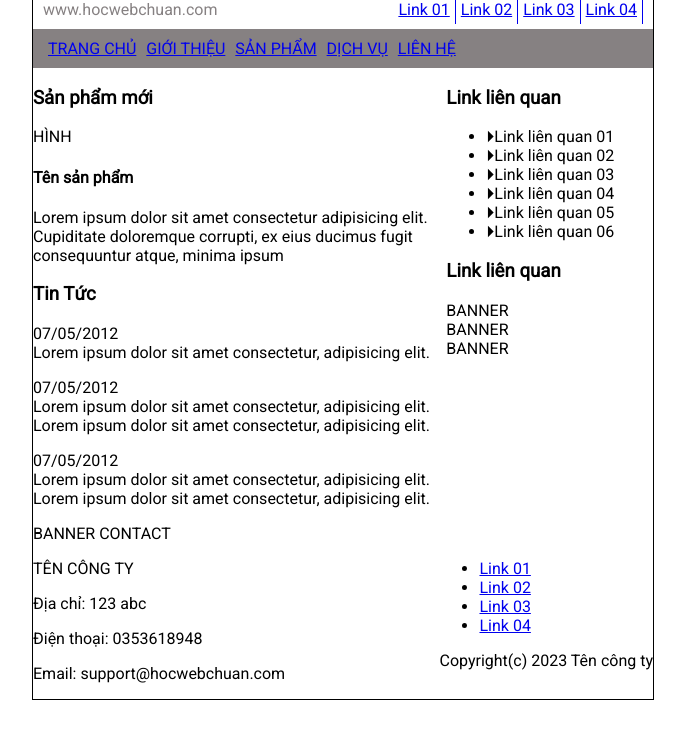
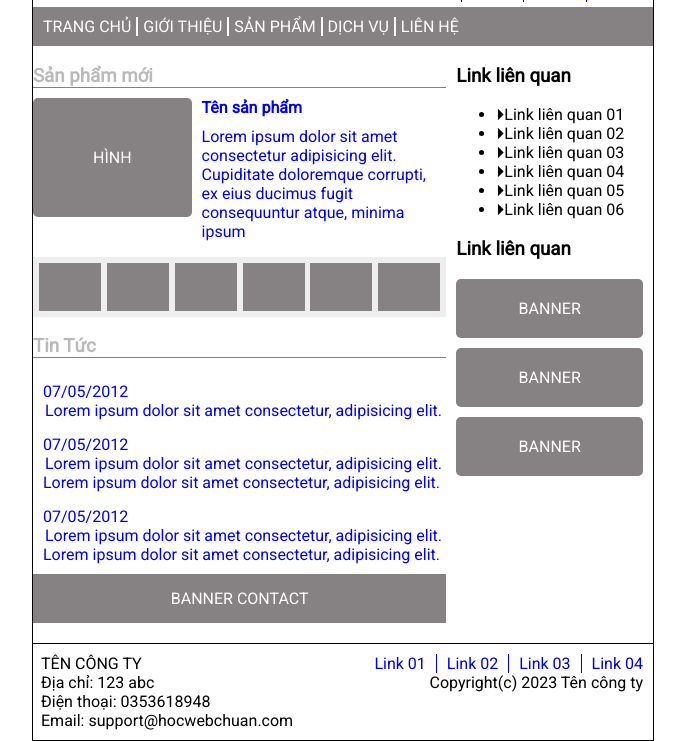
Before and after one commit to quangnd082/MAT3542_WebDevelopment-, a plain HTML site: page Lab3/html/bai_4.html in a window 1280 px wide. Shown: the part 78-819 px from the top of the page, without its empty margins (297-982 px from the left). Drawn offline with Linux system fonts and the light colour scheme.

Commit message:
update lab 4

```diff
--- a/Lab3/css/b4.css
+++ b/Lab3/css/b4.css
@@ -63,12 +63,12 @@ body {
 }
 /* .header-right li:first-child a {
     padding-left: 0;
-}
+} */
 
 .header-right li:last-child a {
     border: none;
     padding-right: 0;
-} */
+}
 
 .header-right .btn {
     padding: 5px 10px;
@@ -95,8 +95,152 @@ body {
 .navbar li {
     margin: 0;
 }
-.navbar a{
-    padding: 5px;
-    border-right: 5px;
+.navbar a {
+    padding: 0 5px;
+    border-right: 2px solid ;
+    text-decoration: none;
+    color: white;
+}
+.product .img{
+    text-align: center;
+    margin-right:50% ;
+    padding: 10px 20px;
+    background-color: gray;
+    color: white;
 
 }
+
+.navbar li:first-child a {
+    padding-left: 0;
+}
+
+.navbar li:last-child a {
+    border: none;
+    padding-right: 0;
+}
+
+.content ,.sidebar{
+    margin: 0 10px;
+}
+
+.content  .product h3{
+    color: #bababa;
+    border-bottom: 1px solid #868182;
+    margin-bottom: 10px;
+}
+
+.content , .product h4{
+    margin: 0;
+    color: blue;
+}
+.content .product p{
+    margin-top: 10px;
+}
+.content .product .img{
+    float: left;
+    padding: 50px 60px;
+    margin-right: 10px;
+    margin-bottom: 8px;
+    background-color: #868182;
+    color: white;
+    border-radius: 5px;
+}
+
+.content .product .box{
+    margin-top: 0;
+    width: 100%;
+    height: 60px;
+    display: flex;
+    justify-content: space-evenly;
+    align-items: center;
+    background-color: #eeeeee;
+}
+.content .product .subbox{
+    width: 15%;
+    height: 80%;
+    background-color: #868182;
+}
+.content .sub-new{
+    margin-left: 10px;
+}
+.content .news h3{
+    color: #bababa;
+    border-bottom: 1px solid #868182;
+}
+.content .sub-new p{
+    margin: 0;
+    padding-bottom: 10px;
+    padding-top: 5px;
+    border-bottom: 1dx dashed;
+}
+
+.content .sub-new .p3{
+    border-bottom: none;
+
+}
+.content .sub-new span{
+    padding-left: 2px;
+    color: blue;
+}
+.content .banner-contact{
+    width: 100%;
+    text-align: center;
+    padding: 15px 0;
+    background-color: #868182;
+    color: white;
+}
+.sidebar .related-link-1 h3 , .sidebar.related-link-2 h3{
+    color: #bababa;
+    border-bottom: 1px solid #868182;
+    margin-bottom: 8px;
+}
+.sidebar .related-link-1 ul{
+    list-style: none;
+    margin: 0;
+    padding: 0;
+    color: blue;
+}
+.sidebar .related-link-2{
+    margin-top: 20%;
+}
+.sidebar .sub-banner{
+    text-align: center;
+    width: 100%;
+    padding: 20px 0 ;
+    margin-bottom: 10px;
+    background-color: #868182;
+    color: white;
+    border-radius: 5px;
+}
+.footer{
+    border-top: 1px solid;
+    margin-top: 20px;
+    margin-bottom: 10px;
+    padding-top: 10px;
+}
+.footer .info{
+    margin: 0;
+}
+.footer p{
+    margin: 0;
+    padding-left: 8px;
+}
+.footer ul{
+    margin: 0;
+    padding: 0;
+    display: flex;
+    list-style: none;
+}
+.footer ul a {
+    text-decoration: none;
+    padding: 0 10px;
+    border-right: 1px solid;
+}
+
+.footer li:last-child a {
+    border: none;
+}
+.footer .copyright p{
+    text-align: end;
+    padding-right: 10px;
+}
--- /dev/null
+++ b/Lab4/CSS/b1.css
@@ -0,0 +1,40 @@
+body{
+    font-family: 'Roboto',sans-serif;
+    display: flex;
+    justify-content: center;
+    align-items: center;
+    min-height: 100vh;
+}
+
+.container{
+    text-align: center;
+    background-color: rgb(176, 222, 227);
+    padding: 10px 100px;
+
+}
+
+.container h1{
+    color: rgb(202, 124, 124);
+}
+svg{
+    color: aqua;
+    padding: 1px;
+    border: 1px solid #379da6;
+    border-radius: 50%;
+}
+input{
+    display: block;
+    margin: 5px auto;
+    border: none;
+    width: 70%;
+    border-radius: 5px;
+}
+button{
+    padding: 15px 20px ;
+    border: none;
+    background-color: rgb(91, 191, 158);
+    color: white;
+    border-radius: 5px;
+    margin-top: 5px;
+    margin-bottom: 50px;
+}
```
Also changed, not shown: Lab4/HTML/b1.html (added, +26 -0 lines), Lab4/HTML/b2.html (added, +19 -0 lines), 1 other file.
